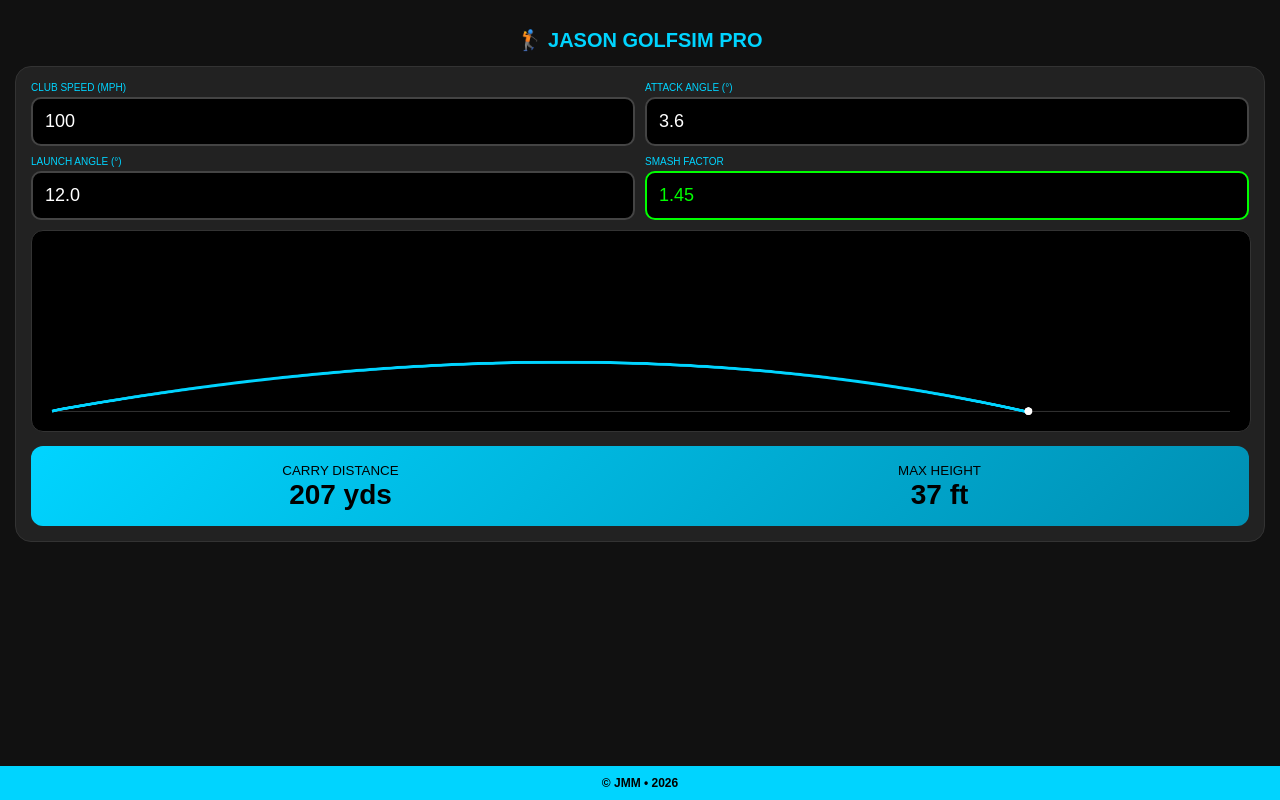
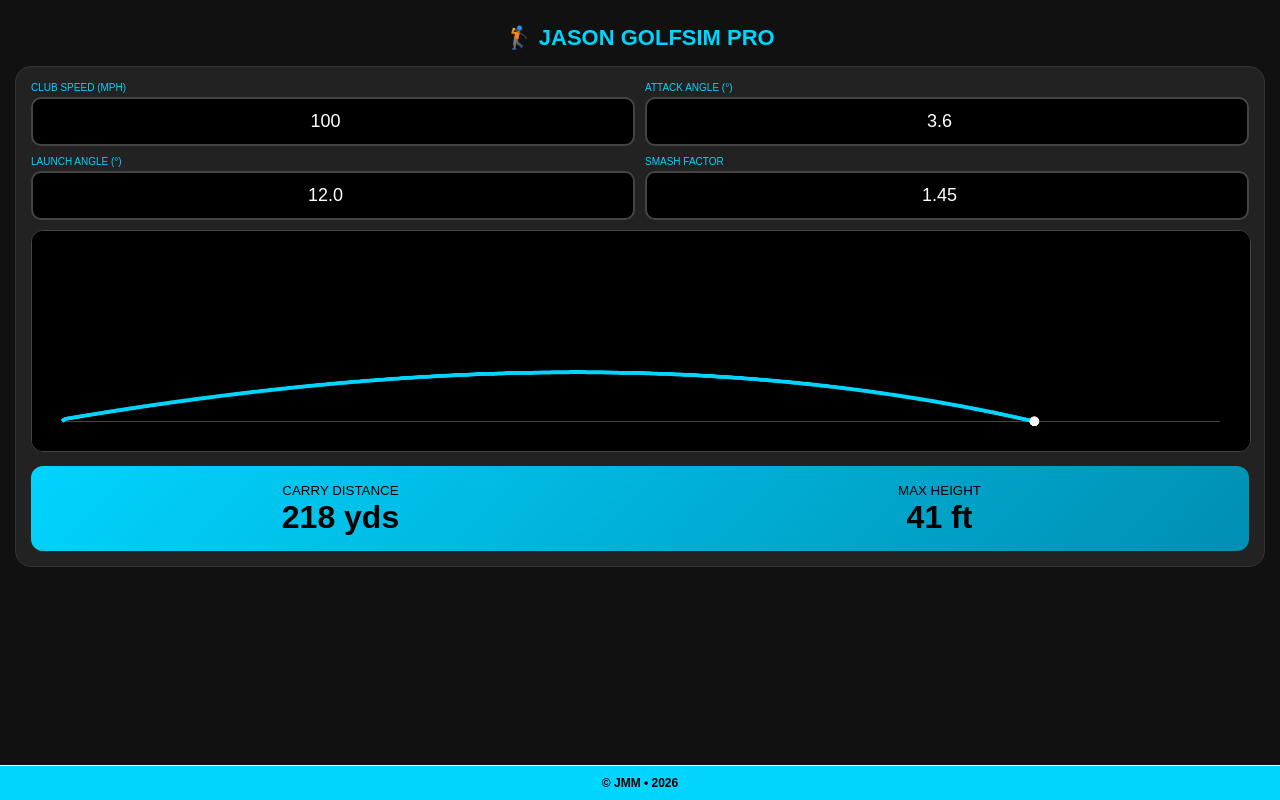
Before and after one commit to opiedopy/Jason-Sim, a plain HTML site: page index.html in a window 1280 px wide. Drawn offline with Linux system fonts and the light colour scheme.

Commit message:
Enhance styling and input features in index.html

```diff
--- a/index.html
+++ b/index.html
@@ -6,27 +6,26 @@
     <title>Jason - GolfSim Pro</title>
     <style>
         :root { --primary: #00d4ff; --bg: #111; --card: #222; }
-        body { font-family: sans-serif; padding: 15px; background: var(--bg); color: #eee; margin: 0; }
+        body { font-family: sans-serif; padding: 15px; background: var(--bg); color: #eee; margin: 0; overflow-x: hidden; }
         .card { background: var(--card); padding: 15px; border-radius: 16px; border: 1px solid #333; margin-bottom: 10px; }
         .grid { display: grid; grid-template-columns: 1fr 1fr; gap: 10px; }
         label { display: block; font-size: 10px; color: var(--primary); text-transform: uppercase; margin-bottom: 4px; }
-        input { width: 100%; background: #000; border: 2px solid #444; color: #fff; padding: 12px; border-radius: 10px; box-sizing: border-box; font-size: 18px; }
-        #trajectoryCanvas { width: 100%; height: 200px; background: #000; border-radius: 12px; margin: 10px 0; border: 1px solid #333; }
+        input { width: 100%; background: #000; border: 2px solid #444; color: #fff; padding: 12px; border-radius: 10px; box-sizing: border-box; font-size: 18px; text-align: center; }
+        #trajectoryCanvas { width: 100%; height: 220px; background: #000; border-radius: 12px; margin: 10px 0; border: 1px solid #444; }
         .result-box { background: linear-gradient(135deg, var(--primary), #008fb3); color: #000; padding: 15px; border-radius: 12px; text-align: center; }
-        .result-val { font-size: 28px; font-weight: 800; display: block; }
-        .sticky-footer { position: fixed; bottom: 0; left: 0; width: 100%; background: var(--primary); color: #000; text-align: center; padding: 10px 0; font-weight: bold; font-size: 12px; }
-        .smash-pro { border-color: #00ff00 !important; color: #00ff00; }
+        .result-val { font-size: 32px; font-weight: 900; display: block; }
+        .sticky-footer { position: fixed; bottom: 0; left: 0; width: 100%; background: var(--primary); color: #000; text-align: center; padding: 10px 0; font-weight: bold; font-size: 12px; border-top: 1px solid #fff; }
     </style>
 </head>
 <body>
 
-    <h1 style="color:var(--primary); text-align:center; font-size:20px;">🏌️ JASON GOLFSIM PRO</h1>
+    <h1 style="color:var(--primary); text-align:center; font-size:22px; margin-top:10px;">🏌️ JASON GOLFSIM PRO</h1>
 
     <div class="card">
         <div class="grid">
-            <div><label>Club Speed (mph)</label><input type="number" id="clubSpeed" value="100" oninput="runPhysics()"></div>
-            <div><label>Attack Angle (°)</label><input type="number" id="attackAngle" value="3.6" oninput="runPhysics()"></div>
-            <div><label>Launch Angle (°)</label><input type="number" id="launchAngle" value="12.0" oninput="runPhysics()"></div>
+            <div><label>Club Speed (mph)</label><input type="number" id="clubSpeed" value="100" step="1" oninput="runPhysics()"></div>
+            <div><label>Attack Angle (°)</label><input type="number" id="attackAngle" value="3.6" step="0.1" oninput="runPhysics()"></div>
+            <div><label>Launch Angle (°)</label><input type="number" id="launchAngle" value="12.0" step="0.1" oninput="runPhysics()"></div>
             <div><label>Smash Factor</label><input type="number" id="smashFactor" value="1.45" step="0.01" oninput="runPhysics()"></div>
         </div>
 
@@ -34,8 +33,8 @@
 
         <div class="result-box">
             <div class="grid">
-                <div><small>CARRY DISTANCE</small><span class="result-val" id="resDist">--</span></div>
-                <div><small>MAX HEIGHT</small><span class="result-val" id="resHeight">--</span></div>
+                <div><small>CARRY DISTANCE</small><span class="result-val" id="resDist">0 yds</span></div>
+                <div><small>MAX HEIGHT</small><span class="result-val" id="resHeight">0 ft</span></div>
             </div>
         </div>
     </div>
@@ -48,88 +47,106 @@
         const smash = parseFloat(document.getElementById('smashFactor').value) || 0;
         const launch = parseFloat(document.getElementById('launchAngle').value) || 0;
 
-        // Quality Color for Smash
-        const smashInput = document.getElementById('smashFactor');
-        smashInput.className = (smash >= 1.45 && smash <= 1.50) ? 'smash-pro' : '';
-
-        // Initial Ball Velocity in Yards Per Second
-        // 1 MPH = 0.488889 Yards/Sec
+        // 1. Initial Ball Speed in Yards per Second
+        // Ball Speed (mph) = Club Speed * Smash
+        // 1 mph = 0.4888 yards/sec
         const ballSpeedYps = (clubSpeed * smash) * 0.488889;
         const angleRad = launch * (Math.PI / 180);
 
+        // 2. Initial Velocities
         let vx = ballSpeedYps * Math.cos(angleRad);
         let vy = ballSpeedYps * Math.sin(angleRad);
 
-        // Physics constants (tuned for yards/seconds)
-        const gravity = 10.72; // Yards/s^2 (Standard 9.8m/s converted)
-        const dragK = 0.0012;  // Simplified air resistance factor
-        const liftK = 0.0006;  // Simplified Magnus lift factor
+        // 3. Constants (Simplified Aerodynamics for Stability)
+        const g = 10.72;      // Gravity in yards/s^2
+        const drag = 0.0014;  // Air resistance coefficient
+        const lift = 0.0008;  // Magnus effect lift coefficient
 
-        let x = 0;
-        let y = 0.1; // Start slightly above ground
-        let dt = 0.02; // Time step
+        let x = 0, y = 0.5; // Start at 0.5 yards height
+        let dt = 0.01;      // Small time step for accuracy
         let points = [];
         let maxHeight = 0;
 
-        // Loop until ball hits ground (y=0)
-        for (let i = 0; i < 500; i++) {
-            let v = Math.sqrt(vx*vx + vy*vy);
-            if (v < 1) break;
+        // 4. Flight Simulation Loop
+        for (let t = 0; t < 1000; t++) {
+            let v = Math.sqrt(vx * vx + vy * vy);
 
-            // Simple Physics: Velocity - Gravity - Air Resistance + Lift
-            let ax = -(dragK * v * vx);
-            let ay = -gravity - (dragK * v * vy) + (liftK * v * vx);
+            // Apply Accelerations
+            let ax = -(drag * v * vx);
+            let ay = -g - (drag * v * vy) + (lift * v * vx);
 
+            // Update Velocity
             vx += ax * dt;
             vy += ay * dt;
+
+            // Update Position
             x += vx * dt;
             y += vy * dt;
 
             if (y > maxHeight) maxHeight = y;
             points.push({x: x, y: y});
 
+            // Stop if ball hits ground
             if (y <= 0) break;
         }
 
+        // 5. Update UI
         document.getElementById('resDist').textContent = Math.round(x) + " yds";
         document.getElementById('resHeight').textContent = Math.round(maxHeight * 3) + " ft";
 
-        drawTrajectory(points, x, maxHeight);
+        drawPlot(points, x, maxHeight);
     }
 
-    function drawTrajectory(pts, d, h) {
-        const c = document.getElementById('trajectoryCanvas');
-        const ctx = c.getContext('2d');
-        c.width = c.offsetWidth * 2; c.height = c.offsetHeight * 2;
+    function drawPlot(pts, totalX, totalY) {
+        const canvas = document.getElementById('trajectoryCanvas');
+        const ctx = canvas.getContext('2d');
+
+        // Handle High-DPI Mobile Screens
+        canvas.width = canvas.offsetWidth * 2;
+        canvas.height = canvas.offsetHeight * 2;
         ctx.scale(2, 2);
 
-        const w = c.offsetWidth, ht = c.offsetHeight, pad = 20;
-        ctx.clearRect(0, 0, w, ht);
+        const w = canvas.offsetWidth;
+        const h = canvas.offsetHeight;
+        const pad = 30;
 
-        // Ground line
-        ctx.strokeStyle = '#333'; ctx.beginPath();
-        ctx.moveTo(pad, ht - pad); ctx.lineTo(w - pad, ht - pad); ctx.stroke();
+        ctx.fillStyle = "#000";
+        ctx.fillRect(0, 0, w, h);
 
-        // Scale trajectory to fit screen
-        const scaleX = (w - pad * 2) / Math.max(d, 250);
-        const scaleY = (ht - pad * 2) / Math.max(h, 40);
+        // X and Y scaling (Ensures 250yd drives look right on screen)
+        const scaleX = (w - pad * 2) / Math.max(totalX, 260);
+        const scaleY = (h - pad * 2) / Math.max(totalY, 45);
 
-        ctx.strokeStyle = '#00d4ff';
-        ctx.lineWidth = 3;
+        // Draw Ground Line
+        ctx.strokeStyle = "#444";
+        ctx.lineWidth = 1;
         ctx.beginPath();
-        ctx.moveTo(pad, ht - pad);
+        ctx.moveTo(pad, h - pad);
+        ctx.lineTo(w - pad, h - pad);
+        ctx.stroke();
+
+        // Draw Trajectory
+        ctx.strokeStyle = "#00d4ff";
+        ctx.lineWidth = 4;
+        ctx.lineJoin = "round";
+        ctx.beginPath();
+        ctx.moveTo(pad, h - pad);
 
         pts.forEach(p => {
-            ctx.lineTo(pad + p.x * scaleX, (ht - pad) - p.y * scaleY);
+            const drawX = pad + (p.x * scaleX);
+            const drawY = (h - pad) - (p.y * scaleY);
+            ctx.lineTo(drawX, drawY);
         });
         ctx.stroke();
 
-        // Landing Spot
-        ctx.fillStyle = '#fff'; ctx.beginPath();
-        ctx.arc(pad + d * scaleX, ht - pad, 4, 0, Math.PI * 2); ctx.fill();
+        // Impact Point
+        ctx.fillStyle = "#fff";
+        ctx.beginPath();
+        ctx.arc(pad + (totalX * scaleX), h - pad, 5, 0, Math.PI * 2);
+        ctx.fill();
     }
 
-    // Run immediately on load
+    // Initial Launch
     window.onload = runPhysics;
 </script>
 </body>
```
